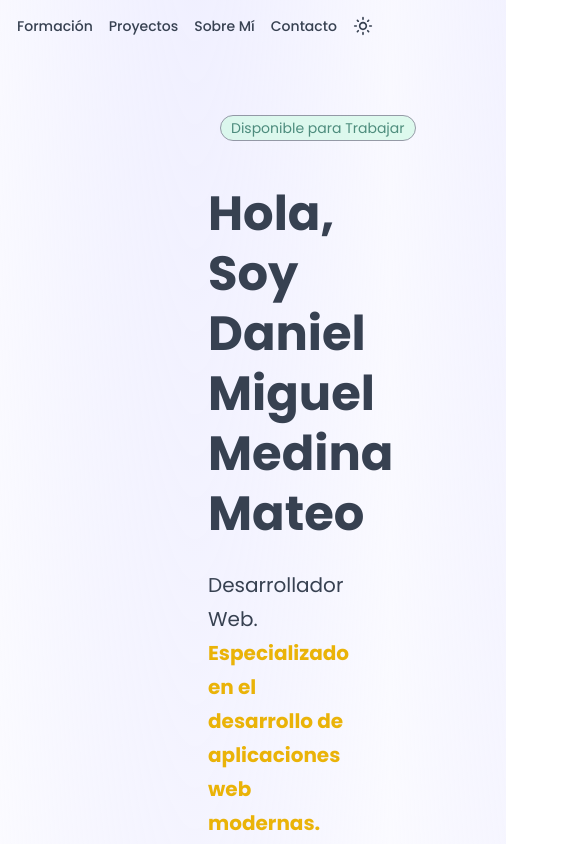
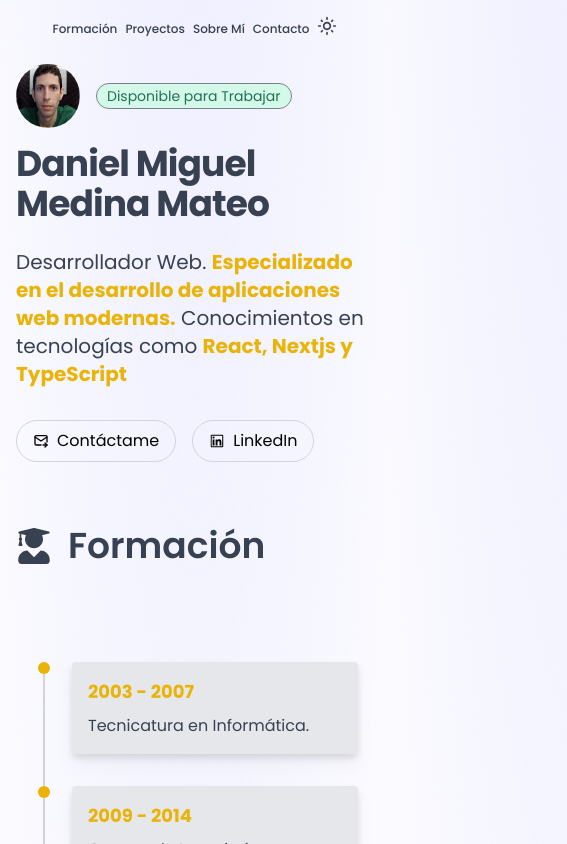
Before and after one commit to dmedinasm/miportfoliowebnextjs, a Next.js app: page / in a window 390 px wide. Shown: the top 844 px of the page, 567 px wide, since content can reach past the window. Built offline with nearby package versions, Linux system fonts and the light colour scheme.

Commit message:
Responsive para Header y Hero

```diff
--- a/src/app/page.tsx
+++ b/src/app/page.tsx
@@ -7,7 +7,7 @@ import Footer from '@/components/Footer'
 
 export default function Home () {
   return (
-    <main className='px-52 dark:bg-[#1A1D34]'>
+    <main className='px-4 dark:bg-[#1A1D34] '>
       <Header/>
       <Hero/>
       <Education/>
--- a/src/components/AboutMe.tsx
+++ b/src/components/AboutMe.tsx
@@ -3,12 +3,12 @@ import React from 'react'
 import { BsPersonCheckFill } from 'react-icons/bs'
 export default function AboutMe () {
   return (
-        <section>
+        <section className='w-full mx-auto container sm:max-w-2xl md:max-w-4xl'>
             <h2 id='about' className='text-4xl flex items-center text-gray-700 dark:text-white font-semibold gap-8 mb-10'><BsPersonCheckFill />Sobre Mí</h2>
             <div className='flex items-center gap-6 flex-1'>
                 <div className='flex flex-col justify-start gap-6 leading-[1.7] dark:text-white'>
                     <p>Durante mis estudios en la <span className='text-yellow-500 dark:text-yellow-300  font-medium'>Tecnicatura en Informática</span>, adquirí las <span className='text-yellow-500 dark:text-yellow-300 font-medium'>bases fundamentales de la programación y el pensamiento lógico</span>. Esta formación inicial me permitió desarrollar una comprensión sólida de los conceptos esenciales de la informática.</p>
-                    <p>La carrera de Ingeniería en Telecomunicaciones, me permitió fortalecer mis conocimientos de <span className='text-yellow-500 dark:text-yellow-300 font-medium'>lógica computacional mediante materias como  lenguaje ensamblador aplicado a sistemas con microprocesadores</span>.Luego me desempeñé como Ingeniero en Telecomunicaciones, desarrollando habilidades de gestión y trabajo en equipo.</p>
+                    <p>La carrera de Ingeniería en Telecomunicaciones, me permitió fortalecer mis conocimientos de <span className='text-yellow-500 dark:text-yellow-300 font-medium'>lógica computacional mediante materias como  lenguaje ensamblador aplicado a sistemas con microprocesadores</span>. Luego me desempeñé como Ingeniero en Telecomunicaciones, desarrollando habilidades de gestión y trabajo en equipo.</p>
                     <p>En 2022, retomé mi pasión por la programación, <span className='text-yellow-500 dark:text-yellow-300 font-medium'>enfocándome en el Desarrollo Web. He completado varios cursos y proyectos</span>, y actualmente estoy comprometido en aportar valor a partir de los conocimientos adquiridos.</p>
                 </div>
                 <Image src='/about.jpg' alt='about_image' width={400} height={400} />
--- a/src/components/Badge.tsx
+++ b/src/components/Badge.tsx
@@ -6,7 +6,7 @@ export default function Badge ({ title }: {title: string}) {
   className="inline-flex items-center justify-center rounded-full bg-emerald-100 dark:bg-emerald-950 px-2.5 py-0.5 text-emerald-800 dark:text-emerald-50 border border-gray-500 animate-pulse cursor-pointer"
 >
 
-  <p className="whitespace-nowrap text-sm">{title}</p>
+  <p className=" text-sm">{title}</p>
 </span>
   )
 }
--- a/src/components/Education.tsx
+++ b/src/components/Education.tsx
@@ -3,7 +3,7 @@ import { FaUserGraduate } from 'react-icons/fa'
 import VerticalTimeline from './VerticalTimeline'
 export default function Education () {
   return (
-   <section className='mb-20'>
+   <section className='w-full mx-auto container mb-20 sm:max-w-2xl md:max-w-4xl'>
     <h2 id='education' className='text-4xl flex items-center text-gray-700 font-semibold gap-4 pb-20 dark:text-white'><FaUserGraduate />Formación</h2>
     <VerticalTimeline/>
    </section>
--- a/src/components/Footer.tsx
+++ b/src/components/Footer.tsx
@@ -3,12 +3,15 @@ import React from 'react'
 
 export default function Footer () {
   return (
-    <footer className='py-20 flex items-center justify-between text-sm '>
+    <footer className='w-full mx-auto container sm:max-w-2xl md:max-w-4xl '>
+      <div className='py-20 flex items-center justify-between text-sm'>
         <p className='text-gray-500 dark:text-gray-300'>&copy; 2024 Daniel Miguel Medina Mateo</p>
         <ul className='flex items-center gap-4'>
-            <li className='hover:underline dark:text-white'><Link href='#about'>Sobre Mí</Link></li>
-            <li><a href='mailto:dmedinasm@gmail.com' className='hover:underline dark:text-white'>Contacto</a></li>
+          <li className='hover:underline dark:text-white'><Link href='#about'>Sobre Mí</Link></li>
+          <li><a href='mailto:dmedinasm@gmail.com' className='hover:underline dark:text-white'>Contacto</a></li>
         </ul>
+      </div>
+
     </footer>
   )
 }
--- a/src/components/Header.tsx
+++ b/src/components/Header.tsx
@@ -24,25 +24,30 @@ export default function Header () {
     setShowMenu(!showMenu)
   }
   return (
-    <header className={`text-sm text-gray-700 font-medium max-w-fit m-auto  mt-2 py-2  fixed right-0 left-0 z-10 dark:text-white ${isScrolled ? 'bg-white bg-opacity-65 px-6 shadow-lg rounded-3xl' : ''}`} >
-      <nav className='flex place-items-center gap-4' >
+    <header className={` text-[12px] xs:text-sm text-gray-700 font-medium max-w-fit m-auto  mt-2 py-2  fixed right-0 left-0 z-10 dark:text-white ${isScrolled ? 'bg-white bg-opacity-65 px-6 shadow-lg rounded-3xl' : ''}`} >
+      <nav className='flex items-center gap-2 xs:gap-4' >
         <Link href={'#education'} className='hover:text-yellow-500'>Formación</Link>
         <Link href={'#projects'} className='hover:text-yellow-500'>Proyectos</Link>
         <Link href={'#about'} className='hover:text-yellow-500'>Sobre Mí</Link>
         <a href={'mailto:dmedinasm@gmail.com'} className='hover:text-yellow-500'>Contacto</a>
+        <div className='relative'>
         <button onClick={() => setShowMenu(!showMenu)}>
           {theme === 'Light' && <MdOutlineLightMode className='size-5 hover:scale-125 transition duration-300' />}
           {theme === 'Dark' && <MdOutlineDarkMode className='size-5 hover:scale-125 transition duration-300' />}
           {theme === 'System' && <AiOutlineDesktop className='size-5 hover:scale-125 transition duration-300' />}
         </button>
-        <div className={`fixed top-12 z-10 right-[37%] i ${showMenu ? '' : 'hidden'}`}>
+        <div className={`absolute top-[150%] z-10 right-[5%] i ${showMenu ? '' : 'hidden'}`}>
           <ul className='bg-white bg-opacity-70 flex flex-col py-1 px-1 dark:bg-black  dark:text-white  rounded-lg drop-shadow-md w-full'>
             <li onClick={handleClick} className='hover:bg-gray-300 dark:hover:bg-gray-600 py-2 pl-2 pr-12 w-full cursor-pointer  rounded-sm'>Light</li>
             <li onClick={handleClick} className='hover:bg-gray-300 dark:hover:bg-gray-600 py-2 pl-2 pr-12 w-full cursor-pointer rounded-sm'>Dark</li>
             <li onClick={handleClick} className='hover:bg-gray-300  dark:hover:bg-gray-600 py-2 pl-2 pr-12 w-full cursor-pointer rounded-sm'>System</li>
           </ul>
         </div>
+        </div>
+
       </nav>
+
     </header>
+
   )
 }
--- a/src/components/Hero.tsx
+++ b/src/components/Hero.tsx
@@ -5,16 +5,18 @@ import { AiOutlineLinkedin } from 'react-icons/ai'
 import { TbMailForward } from 'react-icons/tb'
 export default function Hero () {
   return (
-    <section className='text-gray-700 flex flex-col place-items-start gap-6 max-w-xl pt-24 pb-44'>
-        <div className='flex items-center gap-3 '>
-            <div ><Image src={'/hero.png'} alt={'photo_hero'} width={75} height={50} className='rounded-full size-16'/></div>
-            <Badge title='Disponible para Trabajar'/>
+    <section className='py-16 md:py-36 w-full mx-auto container md:max-w-4xl sm:max-w-2xl'>
+      <div className='max-w-xl'>
+        <div className='flex items-center gap-4 mb-4'>
+        <Image src={'/hero.png'} alt={'photo_hero'} width={75} height={50} className='rounded-full size-16'/>
+        <Badge title='Disponible para Trabajar'/>
         </div>
-      <h1 className="text-5xl font-bold leading-tight dark:text-white">Hola, Soy Daniel Miguel Medina Mateo</h1>
-      <p className='text-xl leading-[1.7] dark:text-white'>Desarrollador Web. <span className='text-yellow-500 dark:text-yellow-300 font-bold'>Especializado en el desarrollo de aplicaciones web modernas.</span> Conocimientos en  tecnologías como <span className='text-yellow-500 font-bold dark:text-yellow-300'>React, Nextjs y TypeScript</span></p>
-      <div className='flex gap-4 text-md dark:text-white' >
-        <a href="mailto:dmedinasm@gmail.com" target='_blank' className='px-4 py-2 rounded-full border border-gray-300 dark:border-gray-100 hover:text-white hover:bg-gray-900'><p className='flex items-center gap-2'><TbMailForward/>Contáctame</p></a>
-        <a href='https://www.linkedin.com/in/dmedinam' target='_blank' className='px-4 py-2 rounded-full border border-gray-300 hover:text-white hover:bg-gray-900'><p className='flex items-center gap-2'><AiOutlineLinkedin />LinkedIn</p></a>
+        <h1 className="text-4xl font-bold tracking-tight dark:text-white sm:text-5xl text-gray-700">Daniel Miguel Medina Mateo</h1>
+        <p className='mt-6 text-xl text-gray-700 dark:text-white'>Desarrollador Web. <span className='text-yellow-500 dark:text-yellow-300 font-bold'>Especializado en el desarrollo de aplicaciones web modernas.</span> Conocimientos en  tecnologías como <span className='text-yellow-500 font-bold dark:text-yellow-300'>React, Nextjs y TypeScript</span></p>
+        <nav className='flex flex-wrap gap-4 mt-8'>
+        <a href="mailto:dmedinasm@gmail.com" target='_blank' className='px-4 py-2 rounded-full border border-gray-300 dark:border-gray-100 hover:text-white hover:bg-gray-900 dark:text-white'><p className='flex items-center gap-2'><TbMailForward/>Contáctame</p></a>
+        <a href='https://www.linkedin.com/in/dmedinam' target='_blank' className='px-4 py-2 rounded-full border border-gray-300 hover:text-white hover:bg-gray-900 dark:text-white'><p className='flex items-center gap-2'><AiOutlineLinkedin />LinkedIn</p></a>
+        </nav>
       </div>
     </section>
   )
--- a/src/components/Proyectos.tsx
+++ b/src/components/Proyectos.tsx
@@ -4,7 +4,7 @@ import ProyectItem from './ProyectItem'
 import { TAGS } from '../tagstack'
 export default function Proyectos () {
   return (
-    <section className='mb-10'>
+    <section className='w-full mx-auto container sm:max-w-2xl md:max-w-4xl mb-10'>
     <h2 id='projects' className='text-4xl flex items-center text-gray-700 dark:text-white font-semibold gap-4 pb-6 '><FaLaptopCode />Proyectos</h2>
     <ProyectItem
      title={'Restaurant Landing Page Template'}
--- a/src/components/TimelineItem.tsx
+++ b/src/components/TimelineItem.tsx
@@ -6,7 +6,7 @@ export default function TimelineItem ({ title, content }:{title:string, content:
     <div className="relative flex items-center justify-center w-6 flex-shrink-0 mr-4">
       <div className="w-3 h-3 bg-yellow-500 rounded-full z-10"></div>
     </div>
-    <div className="bg-gray-100 dark:bg-gray-500 p-4 rounded drop-shadow-lg flex-grow">
+    <div className="bg-gray-200 dark:bg-gray-500 p-4 rounded drop-shadow-lg flex-grow">
       <h3 className="font-bold text-lg text-yellow-500 mb-2">{title}</h3>
       <p className='text-gray-700 dark:text-white leading-[1.5]'>{content}</p>
     </div>
```
